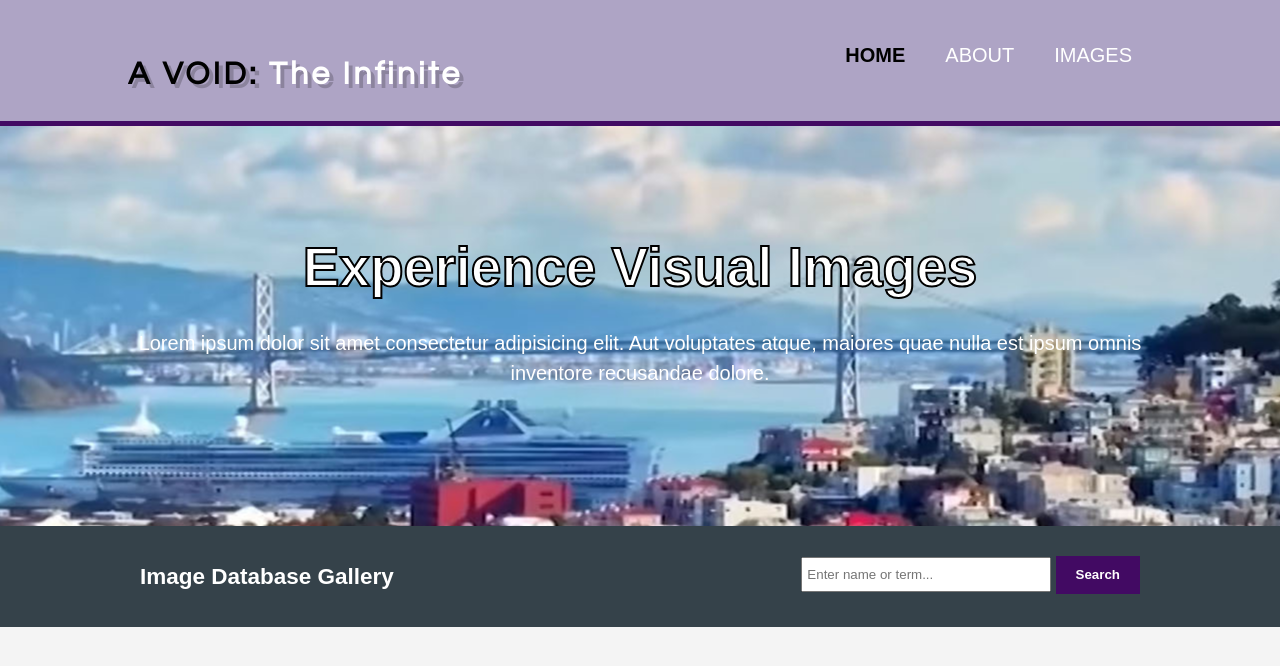
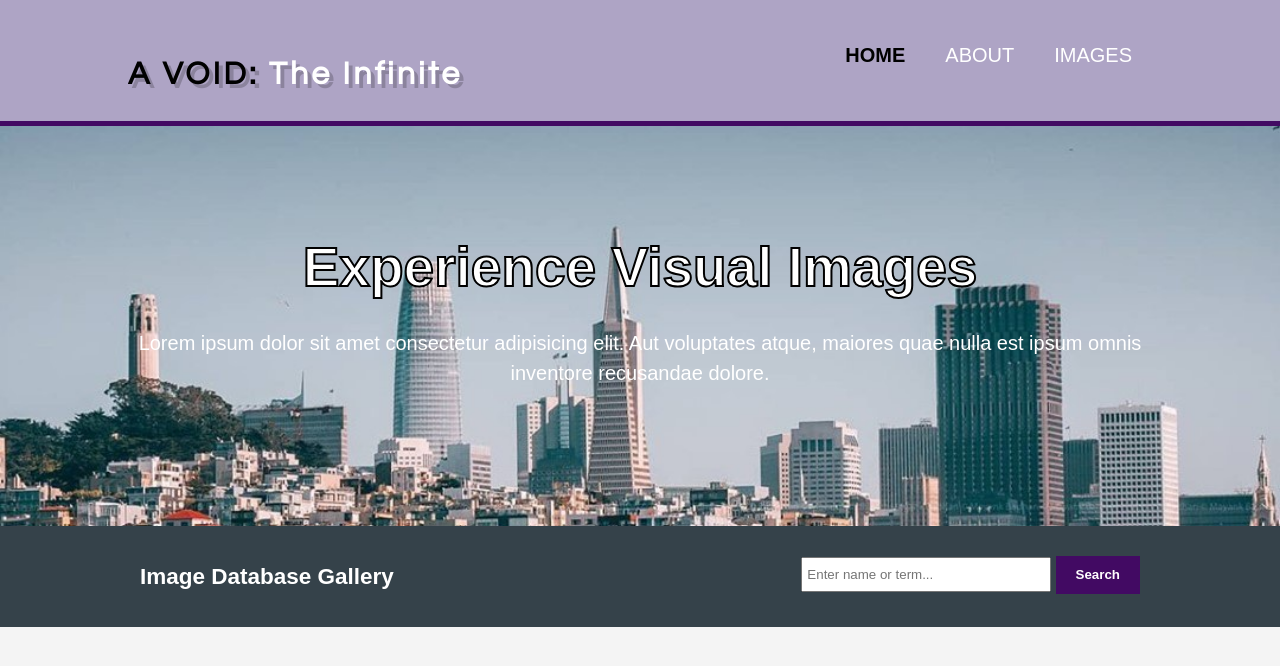
Before and after one commit to evolv9/A-Void--The-Infinite, a plain HTML site: page index.html in a window 1280 px wide. Drawn offline with Linux system fonts and the light colour scheme.

Commit message:
new background

```diff
--- a/css/style.css
+++ b/css/style.css
@@ -89,8 +89,8 @@ header a:hover {
 /* Showcase */
 #showcase {
     min-height: 400px;
-    background: url('../img/skyline.jpg') no-repeat center;
-    background-size: auto;
+    background: url('../img/20200901_145158.jpg') no-repeat center;
+    background-size: 100%;
     text-align: center;
     color: #ffffff;
 }
```
Also changed, not shown: img/20200901_145158.jpg (added).
